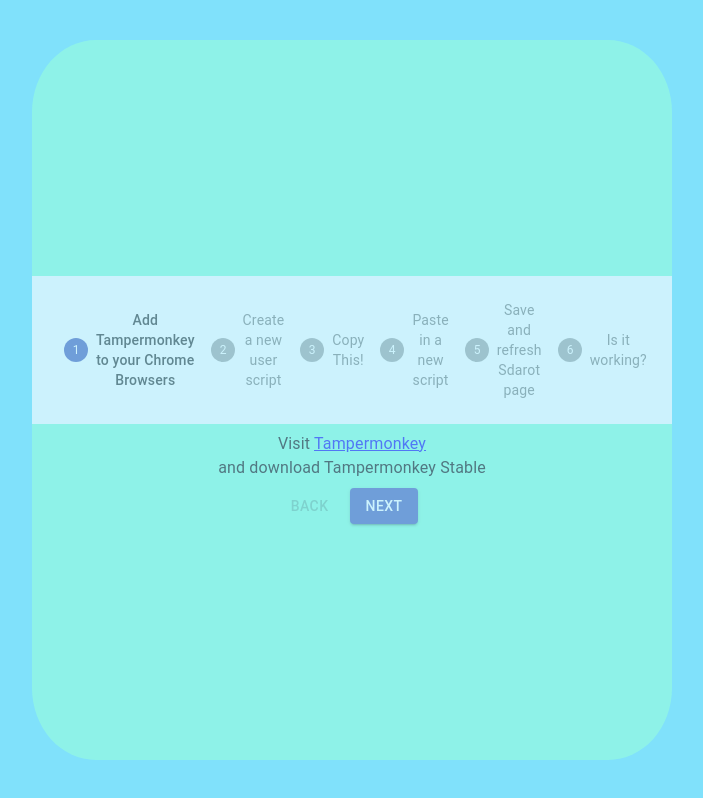
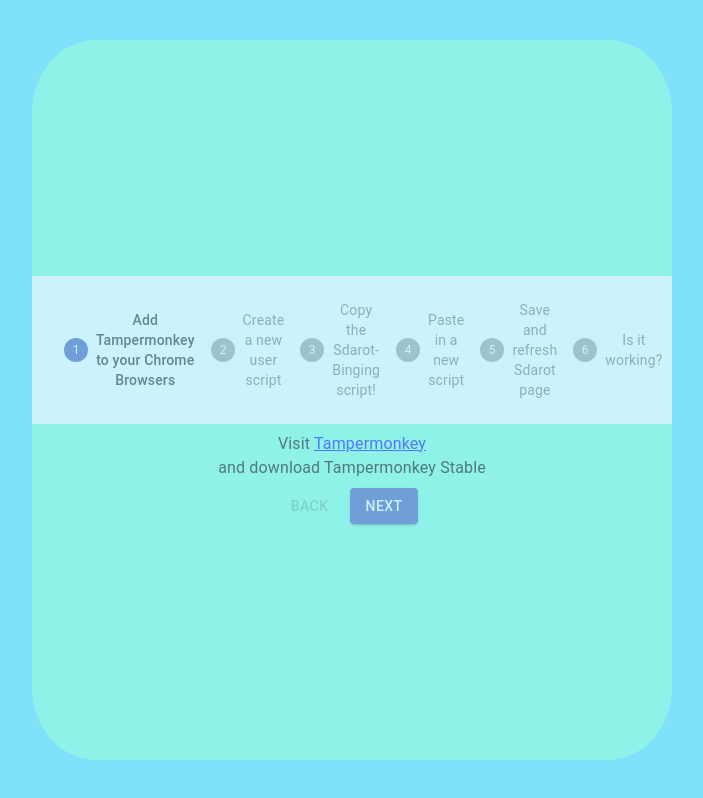
Before and after one commit to NirTatcher/bingesdarot, a React (Create React App) app: page / in a window 1280 px wide. Shown: the whole page, without its empty margins (288-991 px from the left). Built offline with nearby package versions, Linux system fonts and the light colour scheme.

Commit message:
Update StepperInstructions.js

```diff
--- a/src/StepperInstructions.js
+++ b/src/StepperInstructions.js
@@ -21,7 +21,7 @@
 }));
 
 function getSteps() {
-  return ['Add Tampermonkey to your Chrome Browsers', 'Create a new user script', 'Copy This!',"Paste in a new script" ,'Save and refresh Sdarot page', 'Is it working?'];
+  return ['Add Tampermonkey to your Chrome Browsers', 'Create a new user script', 'Copy the Sdarot-Binging script!',"Paste in a new script" ,'Save and refresh Sdarot page', 'Is it working?'];
 }
 
 function getStepContent(step) {
@@ -33,15 +33,15 @@
 
       </div>
     case 1:
-      return 'create a new script';
+      return 'Create a new script';
     case 2:
       return <CodeInput />;
     case 3:
       return "Paste on a blank 'New Script' page";
     case 4:
-      return 'refresh sdarot';
+      return 'Refresh Sdarot';
     case 5:
-      return 'is it working';
+      return 'Should work by now!';
     default:
       return 'Unknown step';
   }
```
